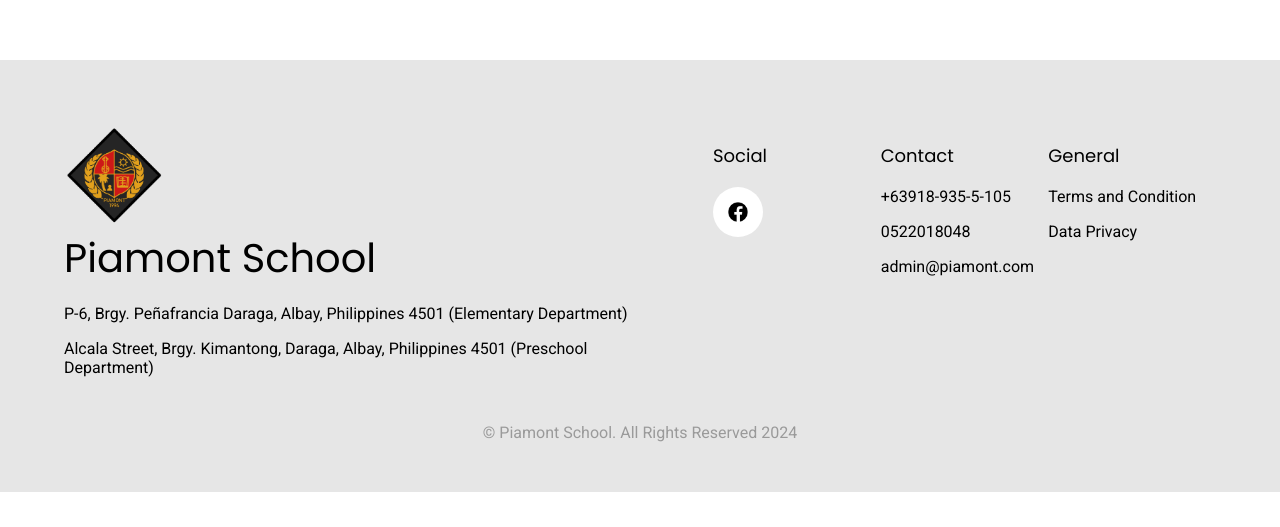
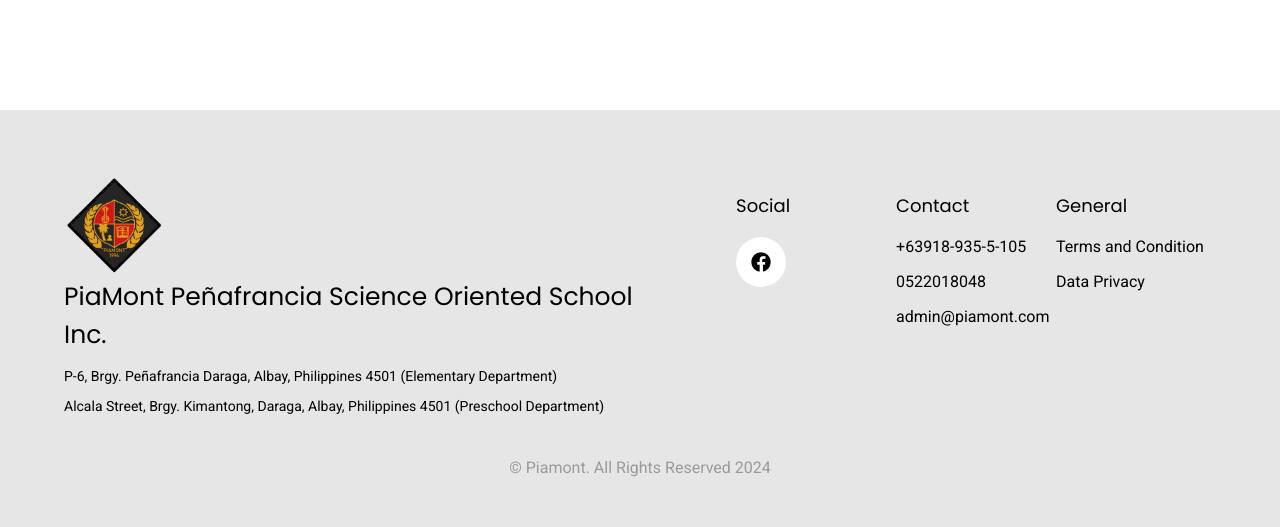
Before and after one commit to noellayantejr/piamont, a React (Create React App) app: page /contact-us in a window 1280 px wide. Shown: the part 1863-2390 px from the top of the page. Before the commit the page ends 2355 px from the top, so only its background shows below. Built offline with nearby package versions, Linux system fonts and the light colour scheme; grey boxes are pictures that could not be loaded.

Commit message:
fix name of school in footer

```diff
--- a/src/components/Footer/Footer.css
+++ b/src/components/Footer/Footer.css
@@ -8,11 +8,14 @@
 
 }
 .school-title {
-  font-size: 40px;
+  font-size: 25px;
   font-family: 'Poppins';
   font-weight: 500;
   margin-top: 0;
   margin-bottom: 10px;
+}
+.footer-address {
+  font-size: 14px;
 }
 .footer-section {
   width: 15%;
--- a/src/components/Footer/Footer.js
+++ b/src/components/Footer/Footer.js
@@ -16,12 +16,12 @@ function Footer() {
               }}
             />
           </div>
-          <p className='school-title'>Piamont School</p>
-          <p>P-6, Brgy. Peñafrancia Daraga, Albay, Philippines 4501 (Elementary Department)</p>
-          <p>Alcala Street, Brgy. Kimantong, Daraga, Albay, Philippines 4501 (Preschool Department)</p>
+          <p className='school-title'>PiaMont Peñafrancia Science Oriented School Inc.</p>
+          <p className='footer-address'>P-6, Brgy. Peñafrancia Daraga, Albay, Philippines 4501 (Elementary Department)</p>
+          <p className='footer-address'>Alcala Street, Brgy. Kimantong, Daraga, Albay, Philippines 4501 (Preschool Department)</p>
         </div>
 
-        <div className='footer-section' style={{marginLeft: '50px'}}>
+        <div className='footer-section' style={{marginLeft: '100px'}}>
           <p className='card-title'>Social</p>
 
           <div className="social-btn" onClick={() => window.open("https://www.facebook.com/PiamontSchool", "_blank")}>
@@ -51,7 +51,7 @@ function Footer() {
       </div>
 
       <div className='copy-right-section'>
-        © Piamont School. All Rights Reserved 2024
+        © Piamont. All Rights Reserved 2024
       </div>
     </div>
   );
--- a/src/pages/ContactUs/ContactUs.js
+++ b/src/pages/ContactUs/ContactUs.js
@@ -88,7 +88,7 @@ function ContactUs(props) {
               src="https://www.google.com/maps/embed?pb=!1m18!1m12!1m3!1d31084.290445741815!2d123.6664019743164!3d13.128535200000002!2m3!1f0!2f0!3f0!3m2!1i1024!2i768!4f13.1!3m3!1m2!1s0x33a105ccfafe4555%3A0x9badc1ca2d020c02!2sPiamont%20Elementary%20School!5e0!3m2!1sen!2sph!4v1734602630042!5m2!1sen!2sph"
               width="100%"
               height="450"
-              style={{ border: 0, marginTop: "30px" }}
+              style={{ border: 0, marginTop: "30px", marginBottom: '50px' }}
               allowfullscreen=""
               loading="lazy"
               referrerpolicy="no-referrer-when-downgrade"
```
